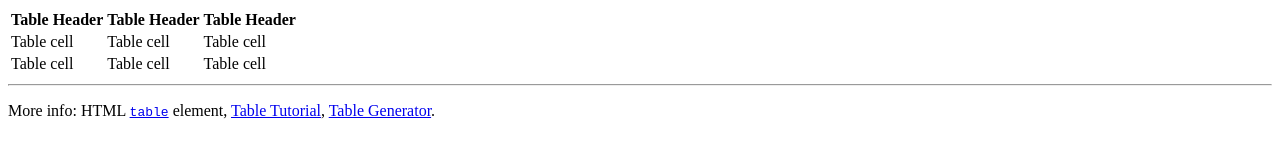
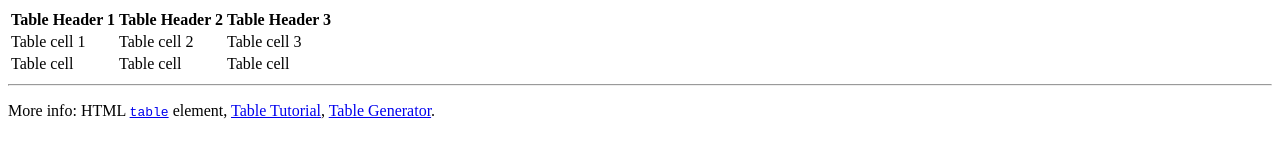
Before and after one commit to VPriyesh/HTML, a plain HTML site: page index.html in a window 1280 px wide. Drawn offline with Linux system fonts and the light colour scheme.

Commit message:
working one

```diff
--- a/index.html
+++ b/index.html
@@ -3,14 +3,14 @@
 
 <table>
   <tr>
-    <th>Table Header</th>
-    <th>Table Header</th>
-    <th>Table Header</th>
+    <th>Table Header 1</th>
+    <th>Table Header 2</th>
+    <th>Table Header 3</th>
   </tr>
   <tr>
-    <td>Table cell</td>
-    <td>Table cell</td>
-    <td>Table cell</td>
+    <td>Table cell 1</td>
+    <td>Table cell 2</td>
+    <td>Table cell 3</td>
   </tr>
   <tr>
     <td>Table cell</td>
```
